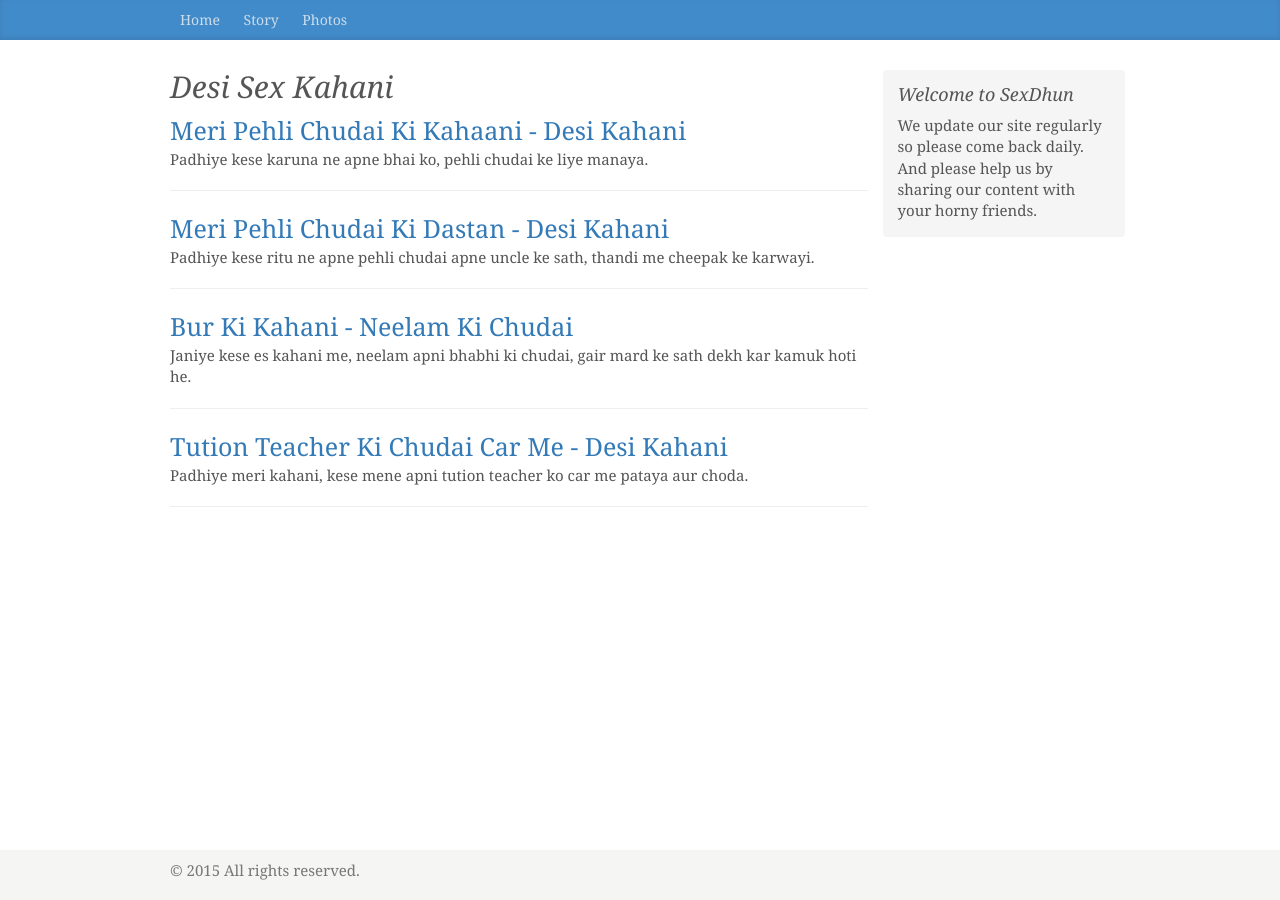
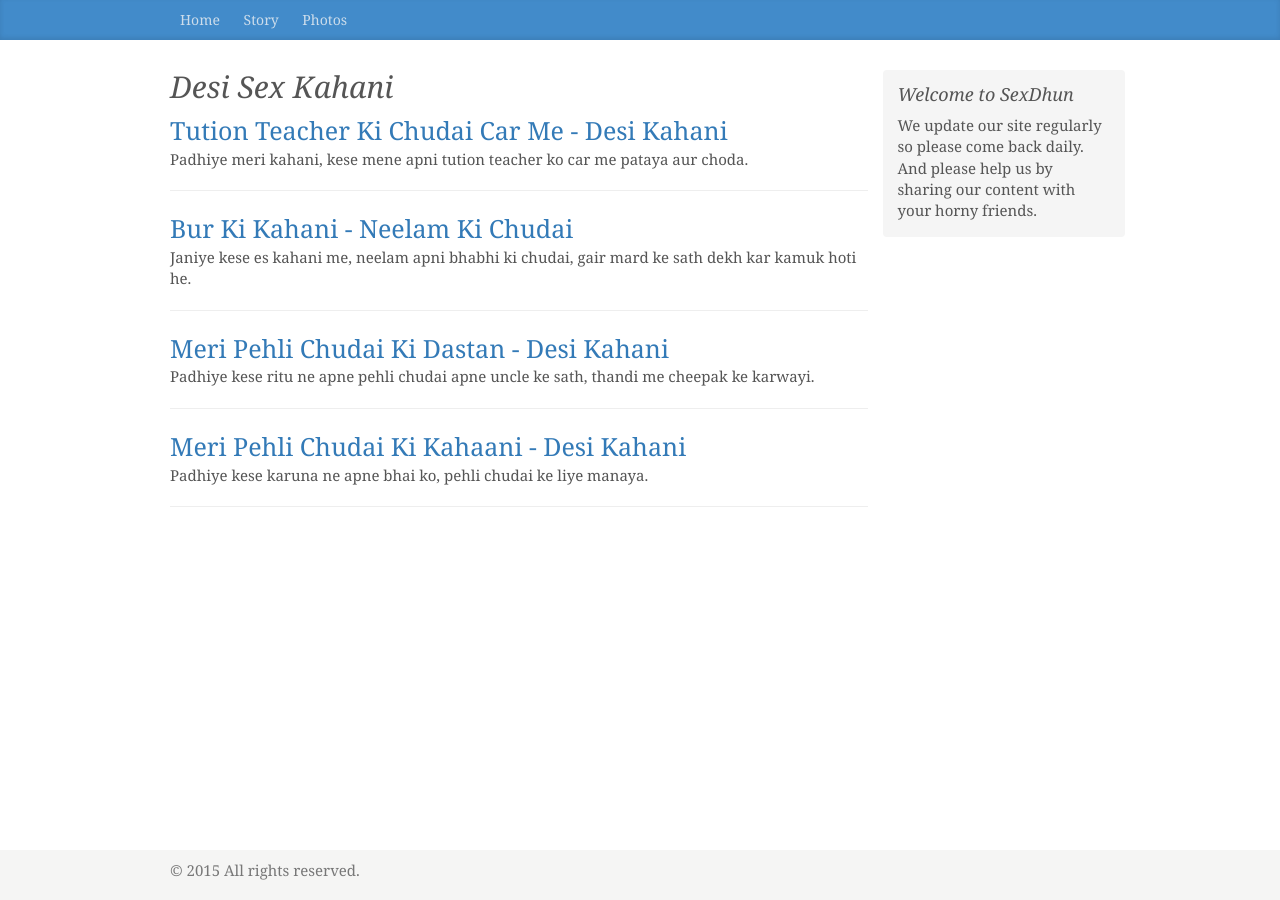
Before and after one commit to KomalBlog/komalblog.github.io, a Jekyll site: the page built from _pages/story/desi-kahani.html, in a window 1280 px wide. Built offline with Jekyll 4.4.1, drawn with Linux system fonts in a browser that asks for light colours; nearby versions of some CDN libraries.

Commit message:
new post

```diff
--- a/_pages/photos/desi-aunty.html
+++ b/_pages/photos/desi-aunty.html
@@ -4,7 +4,7 @@ title: Desi Hot Aunty Photos collection
 permalink: /photos/desi-aunty/
 ---
   <div class="row">
-{% for post in site.categories.desiaunty reversed %}
+{% for post in site.categories.desiaunty %}
   <div class="col-xs-6 col-md-3">
     <a href="{{post.url}}" class="thumbnail">
       <img src="{{post.thumbimg}}" alt="{{post.title}}">
--- a/_pages/photos/desi-babes.html
+++ b/_pages/photos/desi-babes.html
@@ -4,7 +4,7 @@ title: Desi Hot Babes Photos
 permalink: /photos/desi-babes/
 ---
   <div class="row">
-{% for post in site.categories.desi-babes reversed %}
+{% for post in site.categories.desi-babes %}
   <div class="col-xs-6 col-md-3">
     <a href="{{post.url}}" class="thumbnail">
       <img src="{{post.thumbimg}}" alt="{{post.title}}">
--- a/_pages/photos/desi-bhabhi.html
+++ b/_pages/photos/desi-bhabhi.html
@@ -4,7 +4,7 @@ title: Desi Hot bhabhi Photos
 permalink: /photos/desi-bhabhi/
 ---
   <div class="row">
-{% for post in site.categories.desi-bhabhi reversed %}
+{% for post in site.categories.desi-bhabhi %}
   <div class="col-xs-6 col-md-3">
     <a href="{{post.url}}" class="thumbnail">
       <img src="{{post.thumbimg}}" alt="{{post.title}}">
--- a/_pages/photos/desi-couple.html
+++ b/_pages/photos/desi-couple.html
@@ -4,7 +4,7 @@ title: Desi Hot Couple Photos
 permalink: /photos/desi-couple/
 ---
   <div class="row">
-{% for post in site.categories.desi-couple reversed %}
+{% for post in site.categories.desi-couple %}
   <div class="col-xs-6 col-md-3">
     <a href="{{post.url}}" class="thumbnail">
       <img src="{{post.thumbimg}}" alt="{{post.title}}">
--- a/_pages/story/desi-kahani.html
+++ b/_pages/story/desi-kahani.html
@@ -3,7 +3,7 @@ layout: page
 title: Desi Sex Kahani
 permalink: /story/desi/
 ---
-{% for post in site.categories.desikahani reversed %}
+{% for post in site.categories.desikahani %}
   <div class="blog-post">
     <a class="blog-post-title" href="{{ post.url | prepend: site.baseurl }}">{{ post.title }}</a>
     <p>
--- a/_pages/story/hindi-sex-story.html
+++ b/_pages/story/hindi-sex-story.html
@@ -5,7 +5,7 @@ permalink: /story/hindi/
 redirect_from:
   - /hindi-sex-story.html
 ---
-{% for post in site.categories.Hindi-Sex-Story reversed %}
+{% for post in site.categories.Hindi-Sex-Story %}
   <div class="blog-post">
     <a class="blog-post-title" href="{{ post.url | prepend: site.baseurl }}">{{ post.title }}</a>
     <p>
```
Also changed, not shown: _posts/photos/desi babes/2016-08-28-desi-hot-nri-babes.md (added, +27 -0 lines).
